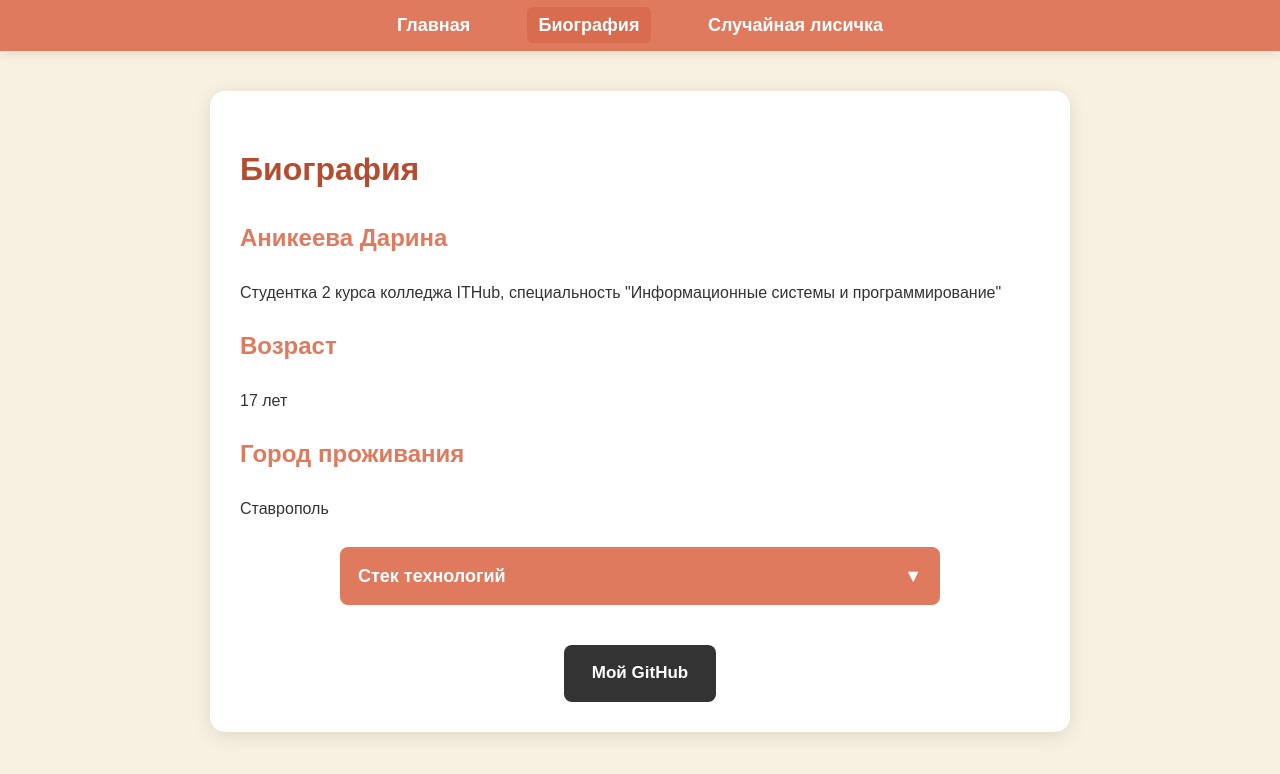
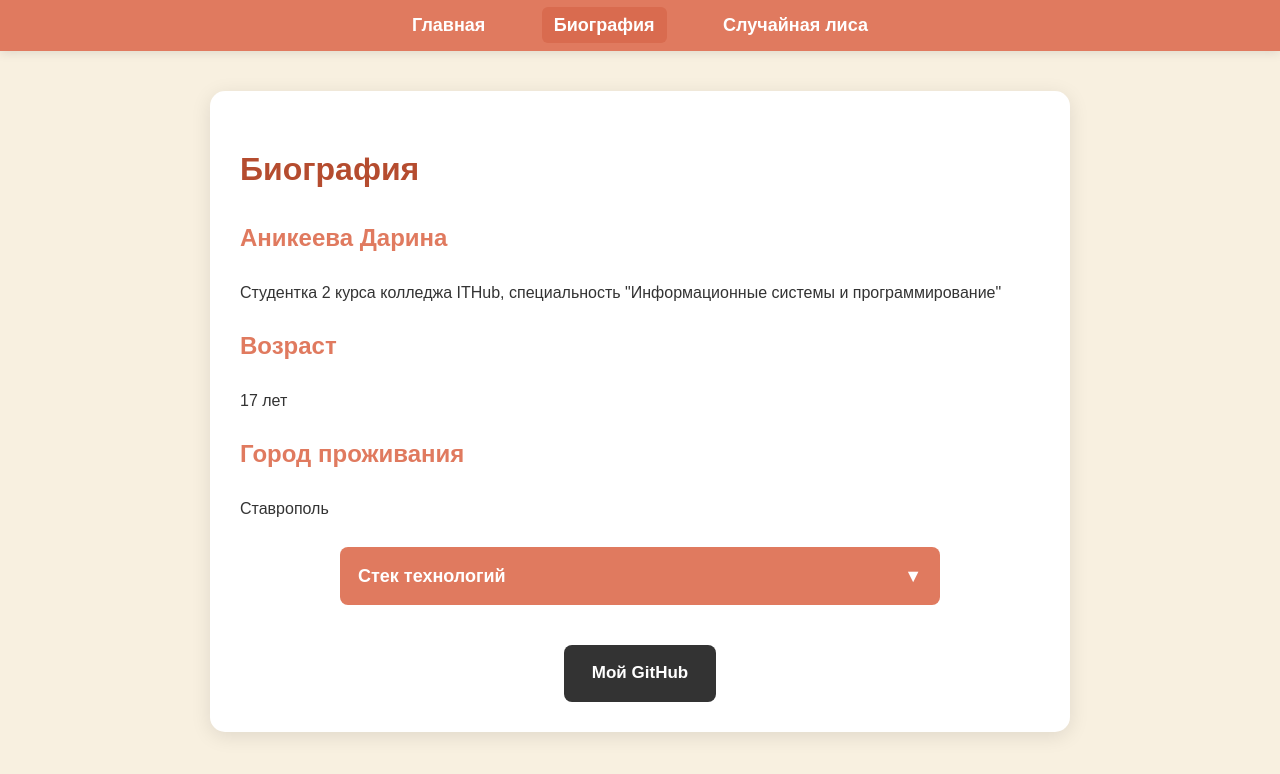
Before and after one commit to DarinaAnikeeva/js-multi-page, a plain HTML site: page bio.html in a window 1280 px wide. Drawn offline with Linux system fonts and the light colour scheme.

Commit message:
Update bio.html

```diff
--- a/bio.html
+++ b/bio.html
@@ -146,7 +146,7 @@
         <nav>
             <a href="index.html" id="nav-home">Главная</a>
             <a href="bio.html" id="nav-bio">Биография</a>
-            <a href="fox.html" id="nav-fox">Случайная лисичка</a>
+            <a href="fox.html" id="nav-fox">Случайная лиса</a>
         </nav>
     </header>
 
```
